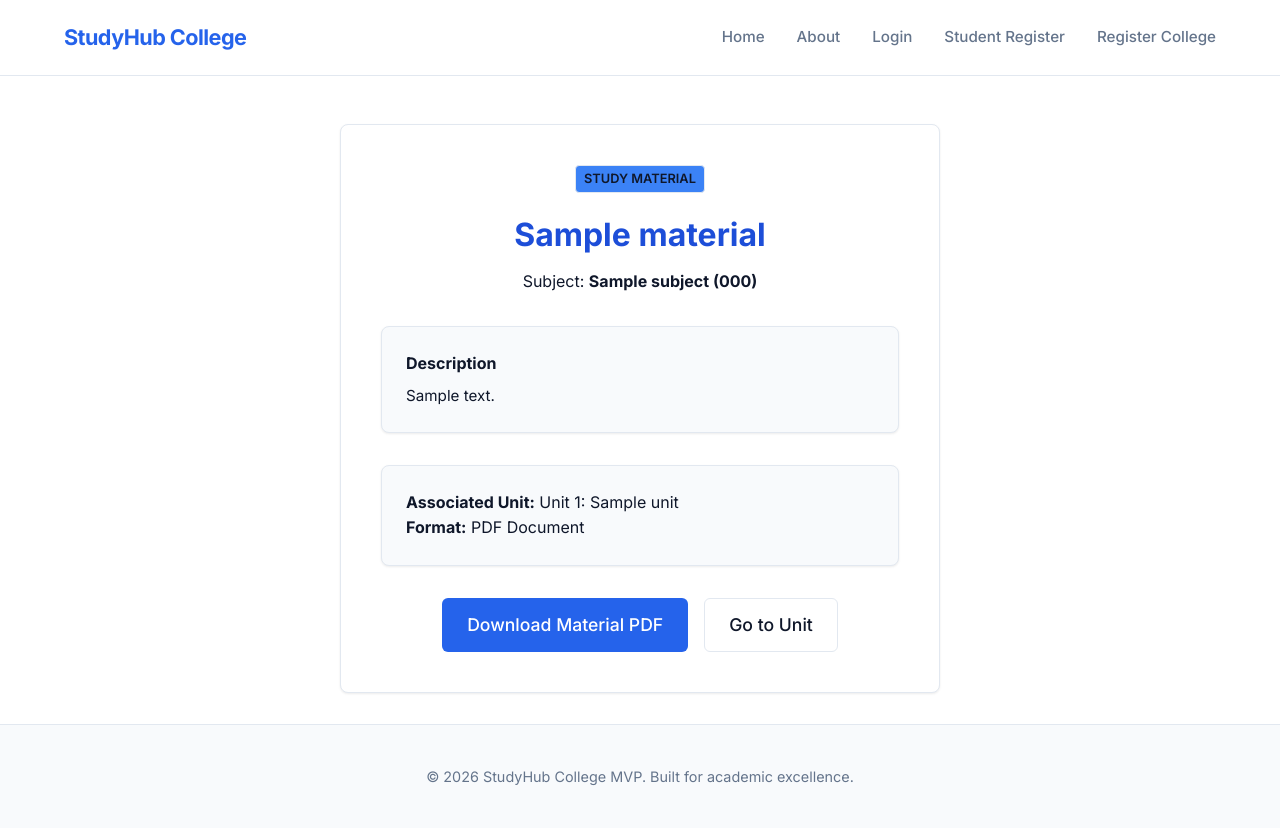
After one commit to ayushh127/studyhub-college, a Flask app: template app/templates/student/material_details.html in a window 1280 px wide. The commit adds this page. Run offline with Flask 3, Linux system fonts and the light colour scheme; the template is opened without the code that fills it: values that come from a table or form of the project are taken from there, others are empty; tables that the repository leaves empty hold one stand-in row (values such as "Sample post").

Commit message:
Improve notification detail links and auto read

```diff
--- /dev/null
+++ b/app/templates/student/material_details.html
@@ -0,0 +1,34 @@
+{% extends "base.html" %}
+
+{% block title %}Study Material Details: {{ material.title }} - StudyHub College{% endblock %}
+
+{% block content %}
+<div style="max-width: 600px; margin: 3rem auto;">
+    <div class="card" style="padding: 2.5rem; text-align: center;">
+        <span class="badge" style="background-color: var(--accent); color: var(--text); margin-bottom: 1rem; text-transform: uppercase;">Study Material</span>
+        <h2 style="font-size: 2rem; margin-top: 0; margin-bottom: 0.5rem; color: var(--primary-dark); font-weight: 800;">{{ material.title }}</h2>
+        <p class="muted" style="margin-bottom: 2rem;">Subject: <strong>{{ material.subject.name }} ({{ material.subject.code }})</strong></p>
+
+        {% if material.description %}
+        <div class="card" style="background-color: var(--surface-soft); padding: 1.5rem; text-align: left; margin-bottom: 2rem;">
+            <h4 style="margin-top: 0; margin-bottom: 0.5rem; font-weight: 600;">Description</h4>
+            <p class="muted" style="margin-bottom: 0; font-size: 0.95rem; line-height: 1.5;">{{ material.description }}</p>
+        </div>
+        {% endif %}
+
+        <div class="card" style="background-color: var(--surface-soft); padding: 1.5rem; text-align: left; margin-bottom: 2rem;">
+            <p style="margin-top: 0;"><strong>Associated Unit:</strong> {% if material.unit %}Unit {{ material.unit.unit_number }}: {{ material.unit.title }}{% else %}Full Subject / General{% endif %}</p>
+            <p style="margin-bottom: 0;"><strong>Format:</strong> PDF Document</p>
+        </div>
+
+        <div style="display: flex; gap: 1rem; justify-content: center;">
+            <a href="{{ url_for('files.serve_material', id=material.id) }}" target="_blank" class="btn btn-primary" style="padding: 0.75rem 1.5rem; font-size: 1.1rem; text-decoration: none;">Download Material PDF</a>
+            {% if material.unit_id %}
+            <a href="{{ url_for('student.unit_details', id=material.unit_id) }}" class="btn" style="border: 1px solid var(--border); padding: 0.75rem 1.5rem; font-size: 1.1rem; text-decoration: none; color: var(--text);">Go to Unit</a>
+            {% else %}
+            <a href="{{ url_for('student.subject_details', id=material.subject_id) }}" class="btn" style="border: 1px solid var(--border); padding: 0.75rem 1.5rem; font-size: 1.1rem; text-decoration: none; color: var(--text);">Go to Subject</a>
+            {% endif %}
+        </div>
+    </div>
+</div>
+{% endblock %}
--- a/app/templates/student/notifications.html
+++ b/app/templates/student/notifications.html
@@ -42,7 +42,7 @@
 
             <div style="display: flex; gap: 0.75rem; flex-wrap: wrap; align-items: center;">
                 {% if n.link %}
-                <a href="{{ n.link }}" class="btn" style="border: 1px solid var(--primary); color: var(--primary); font-size: 0.85rem; text-decoration: none; font-weight: bold; background: none; padding: 0.4rem 1rem;">View Details</a>
+                <a href="{{ url_for('student.open_notification', id=n.id) }}" class="btn" style="border: 1px solid var(--primary); color: var(--primary); font-size: 0.85rem; text-decoration: none; font-weight: bold; background: none; padding: 0.4rem 1rem;">View Details</a>
                 {% endif %}
 
                 {% if not is_read %}
--- a/app/utils/notifications.py
+++ b/app/utils/notifications.py
@@ -33,7 +33,7 @@ def notify_material_published(material):
     else:
         message = f"{subject.name}: {material.title} is now available."
 
-    link = url_for('files.serve_material', id=material.id)
+    link = url_for('student.material_details', id=material.id)
 
     return create_notification(
         college_id=material.college_id,
@@ -54,7 +54,7 @@ def notify_pyq_published(pyq):
 
     # E.g., "DBMS 2024 End Sem PYQ is now available."
     message = f"{subject.name} {pyq.title} is now available."
-    link = url_for('files.serve_pyq', id=pyq.id)
+    link = url_for('student.pyq_details', id=pyq.id)
 
     return create_notification(
         college_id=pyq.college_id,
```
Also changed, not shown: ROUTES.md (+4 -0 lines), TASKS.md (+5 -0 lines), UI_UX_GUIDE.md (+1 -1 lines), app/routes/student.py (+79 -0 lines), CHANGELOG.md.
